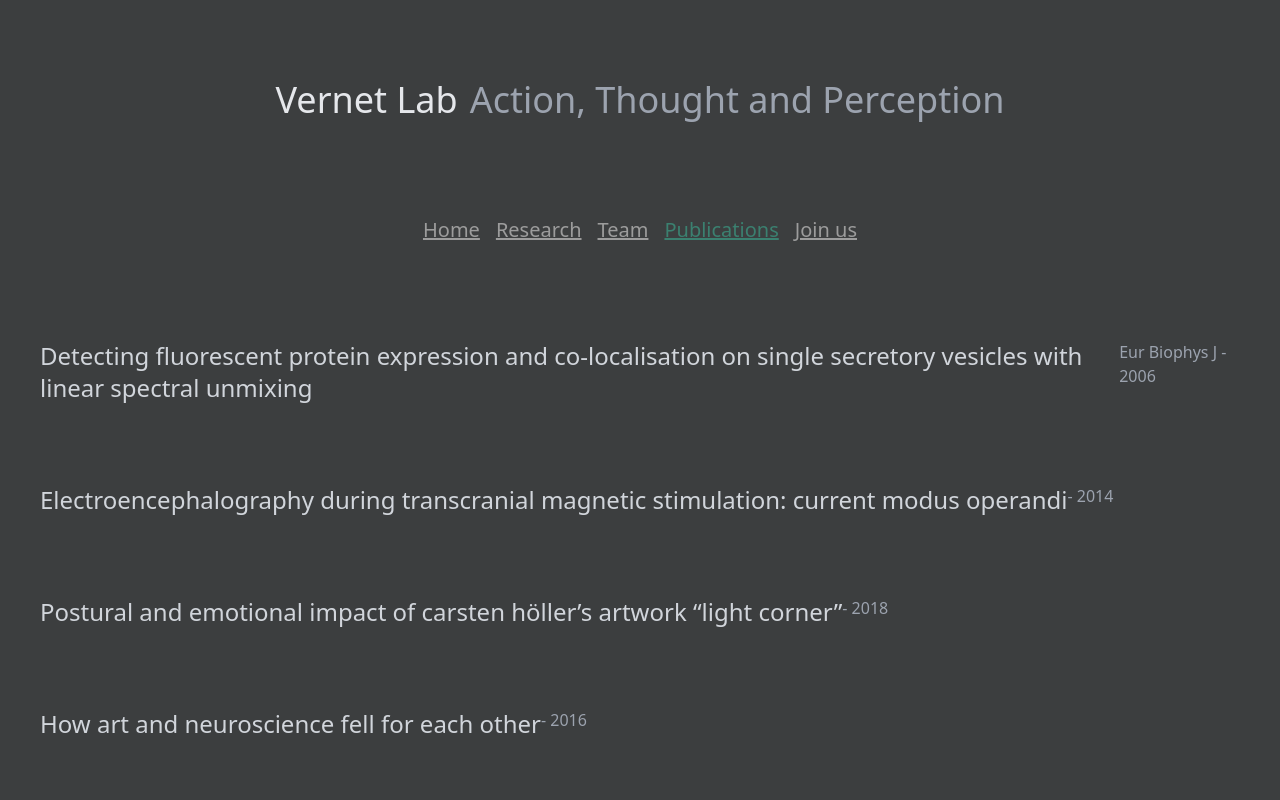
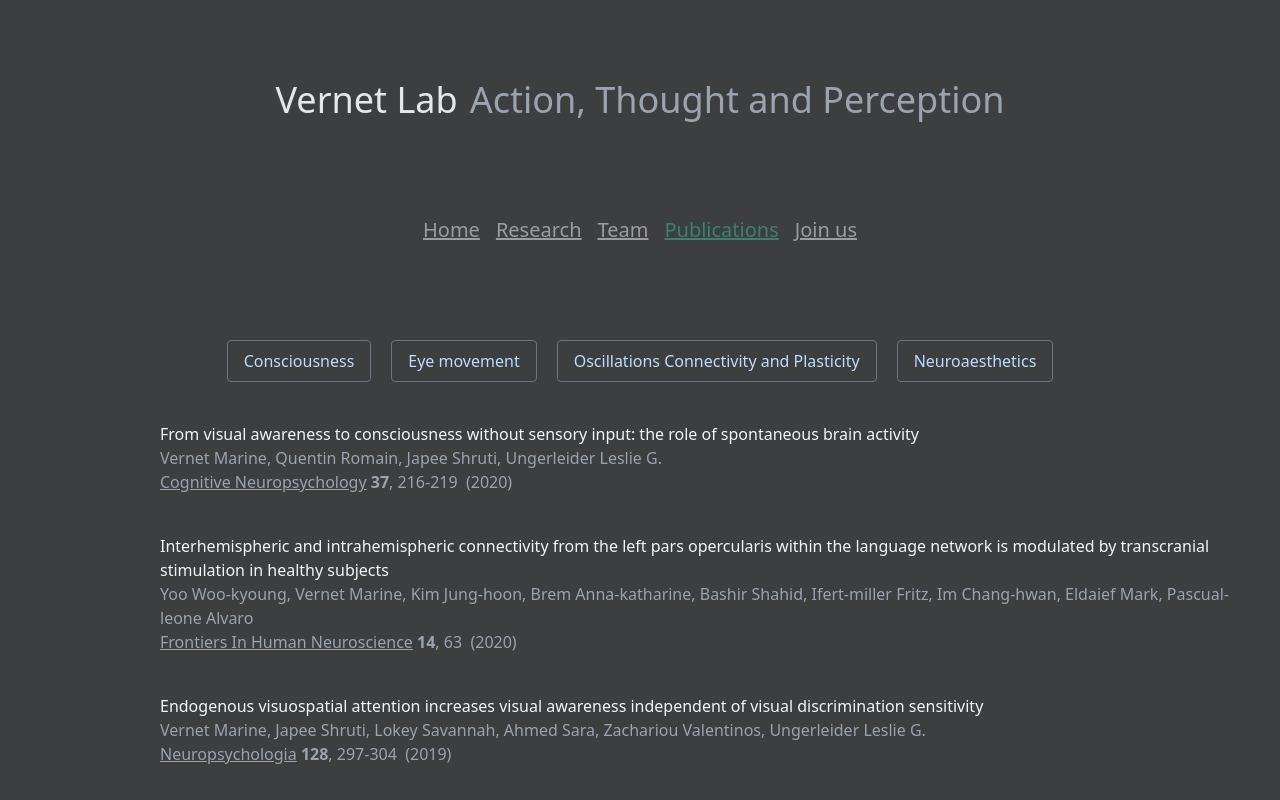
Before and after one commit to quentinglorieux/marine, a Nuxt app: page /publications in a window 1280 px wide. Shown: the top 800 px of the page. Built offline with nearby package versions, Linux system fonts and the light colour scheme.

Commit message:
Publication module

```diff
--- /dev/null
+++ b/components/PublicationFilter.vue
@@ -0,0 +1,31 @@
+<template>
+<div class="flex justify-center gap-5">
+
+
+<button class="bg-transparent hover:bg-gray-500 text-blue-200 font-semibold hover:text-white py-2 px-4 border border-blue-500 hover:border-transparent rounded">
+  Topic 1
+</button>
+
+<button v-on:click="changeMessage()" class="bg-transparent hover:bg-blue-500 text-blue-200 font-semibold hover:text-white py-2 px-4 border border-blue-500 hover:border-transparent rounded">
+  Topic 2 : {{message}}
+</button>
+
+</div>
+</template>
+
+<script>
+export default {
+   data() {
+        return {
+            message: 'Hello World Vue',
+        }
+   },
+  methods: {
+      changeMessage() {
+          this.message = 'New'
+        },
+    }
+}
+</script>
+
+return data
--- a/components/PublicationItem.vue
+++ b/components/PublicationItem.vue
@@ -1,13 +1,15 @@
 <template>
 <div>
-    <div  class="flex m-10 text-gray-400 ">
+    <div  class="flex flex-col m-10 ml-40 text-gray-400 hover:scale-105 ease-in duration-200">
 
-            <div class=" text-gray-300 shadow-xs text-2xl mb-10">
-            {{ publication.acf.publication_title }}
-            </div>
-            <div>
-            {{ publication.acf.publication_journal }} -   {{ publication.acf.publication_dop }}
-            </div>
+        <div class="text-base text-gray-100 "> {{ publication.acf.publication_title }} </div>
+        <span> {{ publication.acf.publication_authors }} &nbsp;</span>
+        <div class="flex">
+            <span class="underline decoration-solid"> {{ publication.acf.publication_journal }}  </span>
+            &nbsp; <strong>{{ publication.acf.publication_volume }}</strong>
+            <span v-show="publication.acf.publication_pages" >, {{ publication.acf.publication_pages }} </span>
+            &nbsp; ({{ publication.acf.publication_dop }})
+        </div>
     </div>
 </div>
 </template>
@@ -16,6 +18,6 @@
 export default {
   props: {
       publication:'',
-  }
+  },
 }
 </script>
--- a/pages/publications.vue
+++ b/pages/publications.vue
@@ -1,9 +1,31 @@
 <template>
 <div>
-<div v-for="item in myJson" v-bind:key="item">
+    <!-- <PublicationFilter /> -->
+	<div class="flex justify-center gap-5">
+		<!-- <label><input type="radio" v-model="selectedCategory" value="All" /> All </label>
+		<label><input type="radio" v-model="selectedCategory" value="875" /> Oscillations Connectivity and Plasticity</label>
+		<label><input type="radio" v-model="selectedCategory" value="876" /> Eye movement</label>
+        <label><input type="radio" v-model="selectedCategory" value="397" /> Consciousness</label> -->
+        <button v-on:click="selectC1()" class="bg-transparent hover:bg-gray-500 text-blue-200 py-2 px-4 border border-gray-500 hover:border-transparent rounded">
+         Consciousness
+        </button>
+         <button v-on:click="selectC2()" class="bg-transparent hover:bg-gray-500 text-blue-200 py-2 px-4 border border-gray-500 hover:border-transparent rounded">
+          Eye movement
+        </button>
+          <button v-on:click="selectC3()" class="bg-transparent hover:bg-gray-500 text-blue-200 py-2 px-4 border border-gray-500 hover:border-transparent rounded">
+          Oscillations Connectivity and Plasticity
+        </button>
+          <button v-on:click="selectC4()" class="bg-transparent hover:bg-gray-500 text-blue-200 py-2 px-4 border border-gray-500 hover:border-transparent rounded">
+          Neuroaesthetics
+        </button>
+
+    </div>
+
+<div v-for="item in filteredPubli" v-bind:key="item">
     <PublicationItem
     v-bind:publication="item" >
     </PublicationItem>  </div>
+
 </div>
 
 </template>
@@ -14,8 +36,52 @@
       export default{
           data(){
               return{
-                  myJson: json
+                  PubliJson: json,
+                  selectedCategory: 'All'
               }
-          }
-      }
+          },
+        //  the classic technique to order by date //
+//         computed : {
+//         orderedYears() {
+//           return this.PubliJson.sort((a, b) => { return b.acf.publication_dop - a.acf.publication_dop;});
+//       }
+//   }
+	methods:{
+        selectC1() {
+          this.selectedCategory = '397'
+        },
+        selectC2() {
+          this.selectedCategory = '876'
+        },
+        selectC3() {
+          this.selectedCategory = '875'
+        },
+        selectC4() {
+          this.selectedCategory = '448'
+        },
+    },
+    computed: {
+		filteredPubli: function() {
+			var vm = this;
+			var tags = vm.selectedCategory;
+
+			if(tags === "All") {
+				return vm.PubliJson.sort((a, b) => { return b.acf.publication_dop - a.acf.publication_dop;});
+			} else {
+				return vm.PubliJson.filter(function(publi) {
+					 return publi.publication_tags[0] == tags;
+				});
+			}
+		}
+	}
+}
 </script>
+
+<style scoped>
+.container {
+	padding: 20px;
+	width: 100%;
+	margin: 0 auto;
+
+}
+</style>
```
